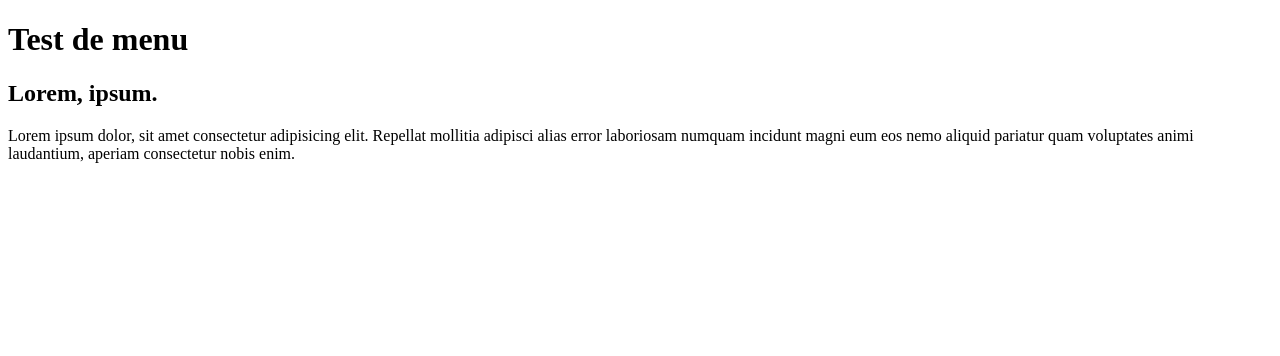
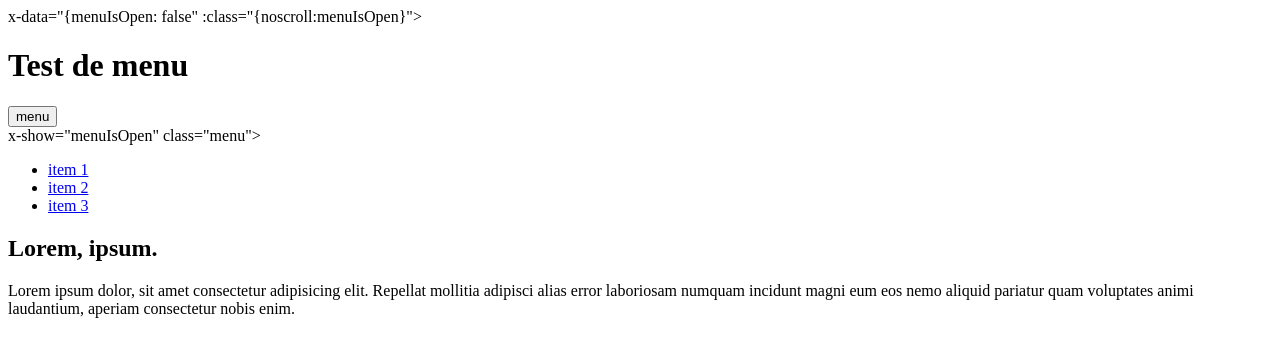
Before and after one commit to MMI-SAE-105/2022-r113-tp2-menu-alpinejs-maelontheflux, a website: page index.html in a window 1280 px wide. Drawn offline with nearby package versions, Linux system fonts and the light colour scheme.

Commit message:
Menu couvrant

```diff
--- a/index.html
+++ b/index.html
@@ -1,16 +1,32 @@
 <!DOCTYPE html>
-<html lang="en">
+<html lang="fr"> x-data="{menuIsOpen: false" :class="{noscroll:menuIsOpen}">
   <head>
     <meta charset="UTF-8" />
     <meta http-equiv="X-UA-Compatible" content="IE=edge" />
     <meta name="viewport" content="width=device-width, initial-scale=1.0" />
     <title>Test menu</title>
+    <script defer src="https://unpkg.com/alpinejs"></script>
   </head>
+  <body>
+
   <body>
     <!-- https://emmet.io/ -->
     <!-- header>h1{Test de menu} -->
     <header>
       <h1>Test de menu</h1>
+     <button>menu</button>
+     <nav
+     id="mainNav">
+     x-show="menuIsOpen"
+     <x-transition class="duration 800ms"></x-transition>
+     class="menu">
+
+      <ul>
+        <li><a href="#">item 1</a></li>
+        <li><a href="#">item 2</a></li>
+        <li><a href="#">item 3</a></li>
+      </ul>
+     </nav>
     </header>
     <!-- h2>lorem2^p>lorem -->
     <h2>Lorem, ipsum.</h2>
```
Also changed, not shown: 1 other file.
